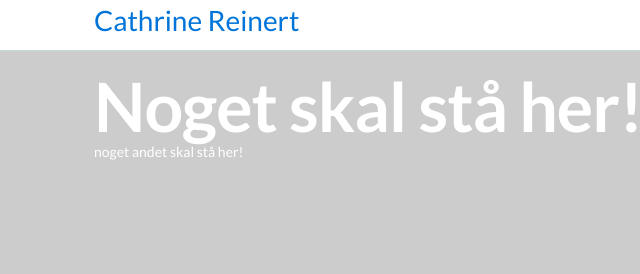
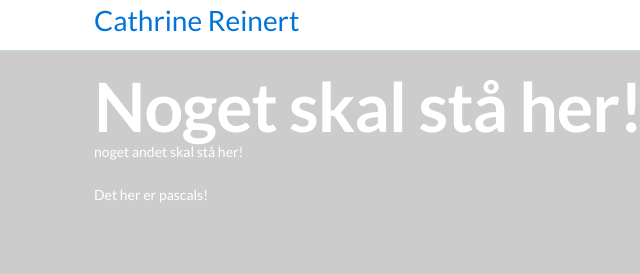
Before and after one commit to PascalBrenner/PortfolioCathrine, a plain HTML site: page index.html in a window 1280 px wide. Shown: the top 274 px of the page, 34-674 px from the left. Drawn offline with Linux system fonts and the light colour scheme; placeholder pictures from the web are drawn by us.

Commit message:
fdsf
fsdf

```diff
--- a/index.html
+++ b/index.html
@@ -19,6 +19,7 @@
         <div class="wrapper">
           <h1>Noget skal stå her!</h1>
           <p>noget andet skal stå her!</p>
+          <p>Det her er pascals!</p>
         </div>
       </div>
       <div class="wrapper">
```
Also changed, not shown: 1 other file.
